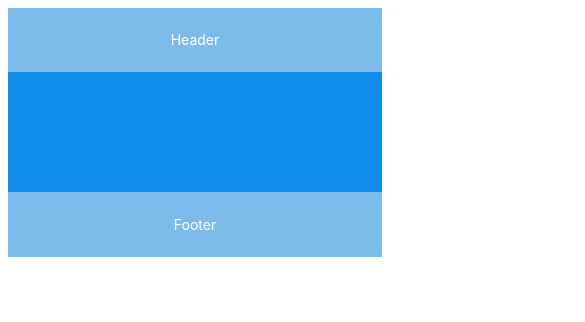
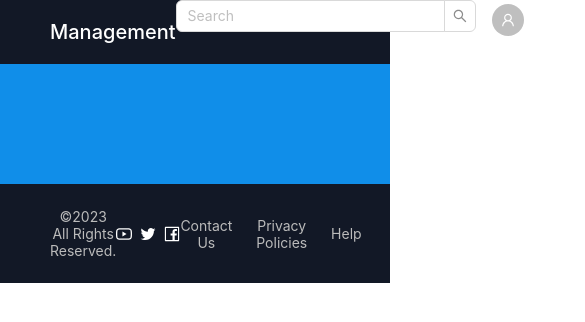
Before and after one commit to Chuwa-project-team/Project1-frontend, a React (Vite) app: page / in a window 390 px wide. Shown: the top 322 px of the page, 585 px wide, since content can reach past the window. Built offline with nearby package versions, Linux system fonts and the light colour scheme.

Commit message:
finish layout of Layout, Navbar, Signi/o, reset pw

```diff
--- a/src/App.css
+++ b/src/App.css
@@ -0,0 +1,4 @@
+* {
+    margin: 0px;
+    padding: 0px;
+}
--- a/src/App.jsx
+++ b/src/App.jsx
@@ -9,6 +9,7 @@ import { useDispatch } from 'react-redux';
 import SignIn from './pages/SignIn';
 import SignUp from './pages/SignUp';
 import ProductList from './pages/ProductList';
+import ForgetPassword from './pages/ForgetPassword';
 import MainLayout from './components/Layout';
 
 
@@ -24,9 +25,9 @@ function App() {
     <BrowserRouter>
       <Routes>
         <Route path="/" element={<MainLayout />} />
-        <Route path="home" element={<ProductList />} />
-        <Route path="signup" element={<SignIn />} />
-        <Route path="signin" element={<SignUp />} />
+        <Route path="signup" element={<SignUp />} />
+        <Route path="signin" element={<SignIn />} />
+        <Route path="password" element={<ForgetPassword />} />
       </Routes>
     </BrowserRouter>
   )
--- a/src/components/Layout/index.jsx
+++ b/src/components/Layout/index.jsx
@@ -1,6 +1,9 @@
 import { Layout } from 'antd';
-import {  Outlet } from 'react-router-dom';
+import { Outlet } from 'react-router-dom';
 const { Header, Footer, Content } = Layout;
+import { Space } from 'antd';
+import { YoutubeOutlined, TwitterOutlined, FacebookOutlined } from '@ant-design/icons';
+import Navbar from '../Navbar';
 //import {blue, grey} from '@ant-design/colors';
 
 const headerStyle = {
@@ -9,7 +12,7 @@ const headerStyle = {
     height: 64,
     paddingInline: 50,
     lineHeight: '64px',
-    backgroundColor: '#7dbcea',
+    backgroundColor: '#121826',
 };
 
 const contentStyle = {
@@ -22,16 +25,42 @@ const headerStyle = {
 
 const footerStyle = {
     textAlign: 'center',
-    color: '#fff',
-    backgroundColor: '#7dbcea',
+    color: '#bbb',
+    backgroundColor: '#121826',
+    display: 'flex',
+    justifyContent: 'space-between',
 };
+
+// const colorStyle = {
+//     color:
+// };
+
+
 
 export default function MainLayout() {
     return (
         <Layout>
-            <Header style = {headerStyle}>Header</Header>
-            <Content style = {contentStyle}><Outlet /></Content>
-            <Footer style = {footerStyle}>Footer</Footer>
+            <Header style={headerStyle}>
+                <Navbar />
+            </Header>
+            <Content style={contentStyle}>
+                <Outlet />
+            </Content>
+            <Footer style={footerStyle}>
+                <Space>
+                    <span>©2023 All Rights Reserved.</span>
+                </Space>
+                <Space style={{ color: '#fff', fontSize: '16px' }}>
+                    <YoutubeOutlined />
+                    <TwitterOutlined />
+                    <FacebookOutlined />
+                </Space>
+                <Space>
+                    <span>Contact Us</span>&nbsp;&nbsp;
+                    <span>Privacy Policies</span>&nbsp;&nbsp;
+                    <span>Help</span>
+                </Space>
+            </Footer>
       </Layout>
     );
 }
--- a/src/components/Navbar/RightMenu.jsx
+++ b/src/components/Navbar/RightMenu.jsx
@@ -0,0 +1,40 @@
+import { Menu, Avatar } from 'antd';
+import { UserOutlined, LogoutOutlined } from '@ant-design/icons';
+import { Link } from 'react-router-dom';
+import { useDispatch, useSelector } from 'react-redux';
+import { logOutUser } from '../../app/userSlice';
+
+const RightMenu = ({ mode }) => {
+  const { user, isAuthenticated } = useSelector(state => state.user);
+  const dispatch = useDispatch();
+  return (
+    <Menu mode={mode}>
+      <Menu.SubMenu
+        title={
+          <>
+            <Avatar icon={<UserOutlined />} />
+          </>
+        }
+      >
+        {isAuthenticated ? (
+          <>
+            <Menu.Item key="log-out" onClick={() => dispatch(logOutUser())}>
+              <LogoutOutlined /> Log out
+            </Menu.Item>
+          </>
+        ) : (
+          <>
+            <Menu.Item key="sign-in">
+              <UserOutlined /> <Link to="signin">Log in</Link>
+            </Menu.Item>
+            <Menu.Item key="sign-up">
+              <UserOutlined /> <Link to="signup">Sign up</Link>
+            </Menu.Item>
+          </>
+        )}
+      </Menu.SubMenu>
+    </Menu>
+  );
+};
+
+export default RightMenu;
--- a/src/components/Navbar/index.jsx
+++ b/src/components/Navbar/index.jsx
@@ -1,7 +1,61 @@
 /* eslint-disable no-unused-vars */
-import React, { useState } from "react";
+import React, { useEffect, useState } from "react";
+import { useLocation, Link } from 'react-router-dom';
+import { useDispatch, useSelector } from 'react-redux';
+import { Menu, Input, Space } from 'antd';
+const { Search } = Input;
+import { MenuOutlined, UserOutlined, ShoppingCartOutlined } from '@ant-design/icons';
+import { logOutUser } from '../../app/userSlice';
+import RightMenu from './RightMenu';
+
+import './style.css';
+
+const TITLE = 'Management';
+
+const onSearch = (value, _e, info) => console.log(info?.source, value);
 
 const Navbar = () => {
-    const [open, setOpen] = useState(false);
-    const showDropdown = () => setOpen(!open);
+    const { user, isAuthenticated } = useSelector(state => state.user);
+    const dispatch = useDispatch();
+
+    return (
+        <nav className="navbar">
+            <Link to="/" className="logo">
+            {TITLE}
+            </Link>
+            <Link to="/search">
+                <Search
+                    placeholder="Search"
+                    allowClear
+                    onSearch={onSearch}
+                    style={{
+                        width: 300,
+                    }}
+                />
+            </Link>
+            <div className="navbar-menu">
+                <Space style={{ fontSize: '16px' }}>
+                    <div className="rightMenu">
+                        <RightMenu mode="horizontal" />
+                    </div>
+                    <div className="mobile-no-display">
+                        <UserOutlined />
+                        {isAuthenticated ? (
+                            <>
+                                <Link to="/" onClick={() => dispatch(logOutUser())}>Sign out</Link>
+                            </>
+                        ) : (
+                            <>
+                                <Link to="signin">Sign in</Link>
+                            </>
+                        )}
+                    </div>
+                    <ShoppingCartOutlined />
+                    <span>$<span>0.00</span></span>
+                </Space>
+            </div>
+        </nav>
+    );
 }
+
+export default Navbar;
--- /dev/null
+++ b/src/components/Navbar/style.css
@@ -0,0 +1,126 @@
+.navbar {
+    height: 64px;
+    display: flex;
+    justify-content: space-between;
+    align-items: center;
+}
+
+.nav-header {
+border-bottom: 0;
+padding: 0 4px 0 24px;
+}
+
+.logo {
+color: white;
+font-size: 1.25rem;
+font-weight: 500;
+}
+
+  .logo a {
+    display: inline-block;
+    font-size: 20px;
+    text-transform: capitalize;
+  }
+
+  .rightMenu {
+    display: none;
+  }
+
+  /* .navbar-menu {
+    float: left;
+  }
+
+  .navbar-menu .ant-layout-header {
+    padding: 0 20px;
+  }
+
+  .navbar-menu .ant-menu-horizontal {
+    border-bottom: 0;
+  }
+
+  .navbar-menu .ant-menu-item {
+    padding-bottom: 0px;
+  }
+
+  .navbar-menu .leftMenu {
+    float: left;
+  } */
+
+  .ant-menu {
+    background-color: transparent;
+    border-bottom: none;
+    color: white;
+  }
+
+  /* .navbar-menu .rightMenu {
+    float: right;
+  } */
+
+  /* .menuButton {
+    float: right;
+    height: 32px;
+    padding: 6px;
+    margin-top: 14px;
+    display: none;
+    background: none;
+    margin-right: 10px;
+  }
+
+  .ant-drawer-body {
+    padding: 0;
+  }
+
+  .ant-drawer-body .ant-menu-horizontal > .ant-menu-item,
+  .ant-drawer-body .ant-menu-horizontal > .ant-menu-submenu {
+    display: inline-block;
+    width: 100%;
+  }
+
+  .ant-drawer-body .ant-menu-horizontal {
+    border-bottom: none;
+  }
+
+  .ant-drawer-body .ant-menu-horizontal > .ant-menu-item:hover {
+    border-bottom-color: transparent;
+  }
+
+  .ant-drawer-body .ant-menu-horizontal > .ant-menu-item:hover::after {
+    border-bottom-color: tomato;
+  }
+
+  .username {
+    display: none;
+    margin-left: 8px;
+  } */
+
+  @media (max-width: 767px) {
+    .menuButton {
+      display: block;
+      margin-right: 10px;
+      color: white;
+    }
+
+    .rightMenu {
+        display: inline;
+    }
+
+    .mobile-no-display {
+        display: none;
+    }
+
+    .ant-menu {
+      color: black;
+    }
+
+    .logo a {
+      margin-left: -10px;
+    }
+
+    .ant-drawer-title > .brand-font {
+      margin-bottom: 0;
+    }
+
+    .username {
+      display: inline-block;
+    }
+  }
--- /dev/null
+++ b/src/pages/ForgetPassword/index.jsx
@@ -0,0 +1,45 @@
+import { useDispatch } from 'react-redux';
+import { Link, useNavigate } from 'react-router-dom';
+import AuthForm from '../../components/Form/authForm';
+import { signUpUser } from '../../app/userSlice';
+
+export default function ForgetPassword() {
+  const navigate = useNavigate();
+  const dispatch = useDispatch();
+
+  const fields = [
+    {
+      placeholder: 'Email',
+      name: 'email',
+      type: 'text',
+      rules: [
+        {
+          required: true,
+          message: 'Please input your email!'
+        }
+      ]
+    }
+  ];
+
+  const onSubmit = data => {
+    dispatch(signUpUser(data)).then(() => navigate('/signin'));
+  };
+  return (
+    <div>
+      <AuthForm
+        buttonText="Update password"
+        onSubmit={onSubmit}
+        title="Update your password"
+        fields={fields}
+      />
+      <div>
+        <p>
+            Create a new account? <Link to="/signup">Sign up</Link>.
+        </p>
+        <p>
+            Back to <Link to="/signin">Sign in</Link>.
+        </p>
+      </div>
+    </div>
+  );
+}
--- a/src/pages/SignIn/index.jsx
+++ b/src/pages/SignIn/index.jsx
@@ -1,9 +1,49 @@
+import { Link, useNavigate, useLocation } from 'react-router-dom';
+import { useDispatch } from 'react-redux';
+import AuthForm from '../../components/Form/authForm';
+import { authUser } from '../../app/userSlice';
 
+export default function SignIn() {
+  const dispatch = useDispatch();
+  const navigate = useNavigate();
+  const location = useLocation();
 
-export default function SignInPage() {
-    return (
-        <div>
-            <h2>SignIn</h2>
-        </div>
-    );
+  const fields = [
+    {
+      placeholder: 'Email',
+      name: 'email',
+      type: 'text'
+    },
+    {
+      placeholder: 'Password',
+      name: 'password',
+      type: 'password'
+    }
+  ];
+
+  const onSubmit = data => {
+    console.log(data);
+    dispatch(authUser(data)).then(() => {
+      navigate(location.state?.from || '/');
+    });
+  };
+
+  return (
+    <div>
+      <AuthForm
+        buttonText="Sign in"
+        onSubmit={onSubmit}
+        title="Sign in to your account"
+        fields={fields}
+      />
+      <div>
+        <p>
+            Dont have an account? <Link to="/signup">Sign up</Link>.
+        </p>
+        <p>
+            <Link to="/password">Forget password</Link>?
+        </p>
+      </div>
+    </div>
+  );
 }
--- a/src/pages/SignUp/index.jsx
+++ b/src/pages/SignUp/index.jsx
@@ -1,7 +1,51 @@
-export default function SignUpPage() {
-    return (
-        <div>
-            <h2>SignUp</h2>
-        </div>
-    );
+import { useDispatch } from 'react-redux';
+import { Link, useNavigate } from 'react-router-dom';
+import AuthForm from '../../components/Form/authForm';
+import { signUpUser } from '../../app/userSlice';
+
+export default function SignUp() {
+  const navigate = useNavigate();
+  const dispatch = useDispatch();
+
+  const fields = [
+    {
+      placeholder: 'Email',
+      name: 'email',
+      type: 'text',
+      rules: [
+        {
+          required: true,
+          message: 'Please input your email!'
+        }
+      ]
+    },
+    {
+      placeholder: 'Password',
+      name: 'password',
+      type: 'password',
+      rules: [
+        {
+          required: true,
+          message: 'Please input your password!'
+        }
+      ]
+    }
+  ];
+
+  const onSubmit = data => {
+    dispatch(signUpUser(data)).then(() => navigate('/signin'));
+  };
+  return (
+    <div>
+      <AuthForm
+        buttonText="Create account"
+        onSubmit={onSubmit}
+        title="Sign up an account"
+        fields={fields}
+      />
+      <div>
+        <p>Already have an account? Please <Link to="/signin">Sign in</Link>.</p>
+      </div>
+    </div>
+  );
 }
```
Also changed, not shown: src/components/Navbar/LeftMenu.jsx (deleted). Lines whose indentation alone changed are shown as unchanged.
